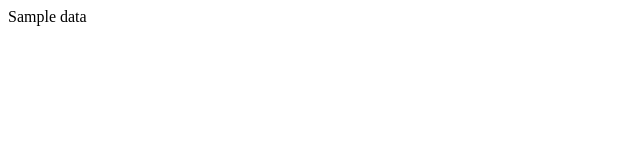
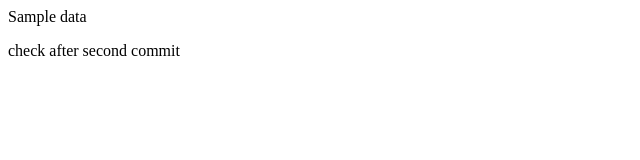
Before and after one commit to shivachandrakante/Testing-to-upload-from-vs, a plain HTML site: page Testing data/test.html in a window 1280 px wide. Shown: the whole page, without its empty margins (0-640 px from the left). Drawn offline with Linux system fonts and the light colour scheme.

Commit message:
Second commit

```diff
--- a/Testing data/test.html
+++ b/Testing data/test.html
@@ -4,5 +4,6 @@
     </head>
     <body>
         <p> Sample data </p>
+        <p> check after second commit</p>
     </body>
 </Head>
```
